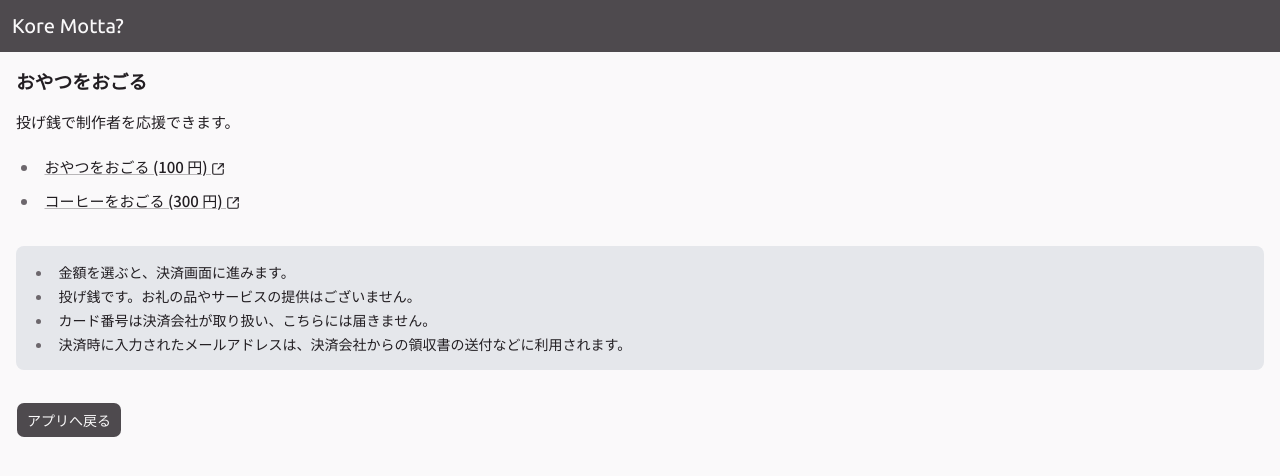
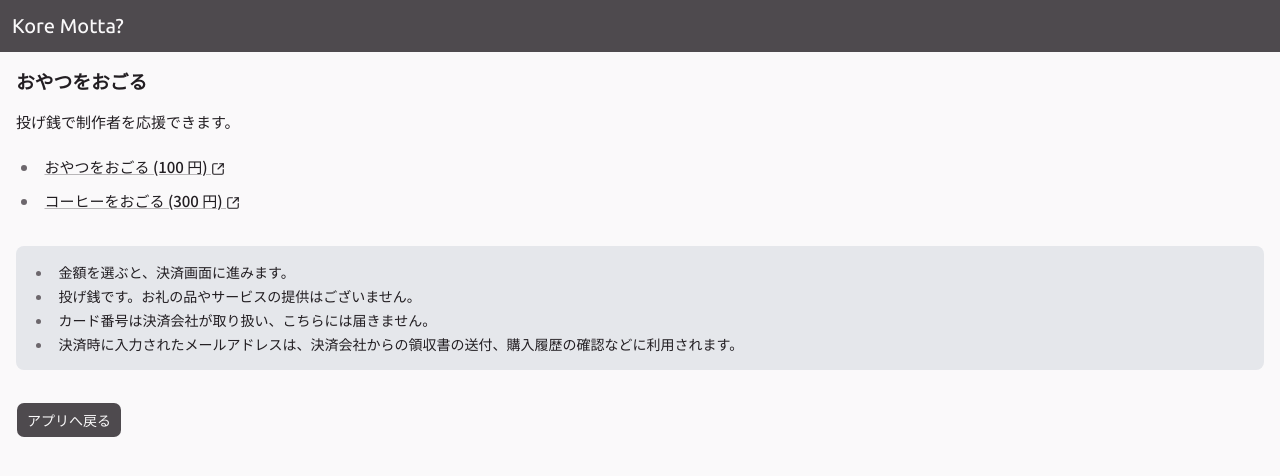
Before and after one commit to kem198/kore-motta, a Next.js app: page /tip in a window 1280 px wide. Shown: the top 476 px of the page. Built offline with nearby package versions, Linux system fonts and the light colour scheme; a web font is replaced by a local one.

Commit message:
fix: enhance clarity in email address usage description for payment processing

```diff
--- a/src/app/tip/page.tsx
+++ b/src/app/tip/page.tsx
@@ -43,7 +43,7 @@ export default function TipPage() {
             <li>投げ銭です。お礼の品やサービスの提供はございません。</li>
             <li>カード番号は決済会社が取り扱い、こちらには届きません。</li>
             <li>
-              決済時に入力されたメールアドレスは、決済会社からの領収書の送付などに利用されます。
+              決済時に入力されたメールアドレスは、決済会社からの領収書の送付、購入履歴の確認などに利用されます。
             </li>
           </ul>
         </div>
```
